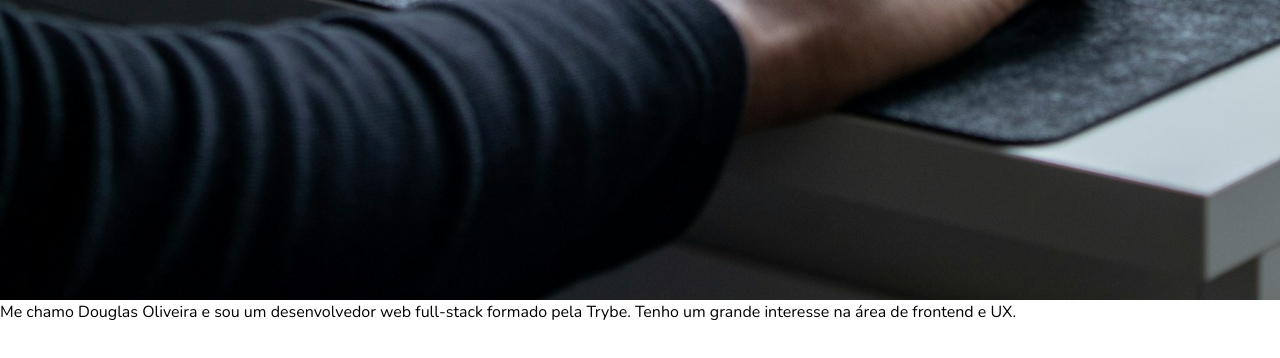
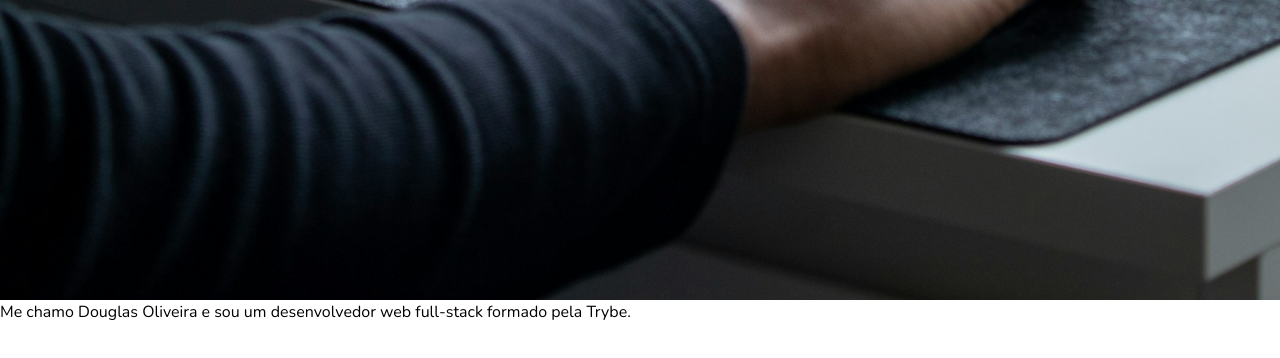
Before and after one commit to odouglasoliveira/my-portfolio, a React (Vite) app: page / in a window 1280 px wide. Shown: the part 1468-1826 px from the top of the page. Built offline with nearby package versions, Linux system fonts and the light colour scheme.

Commit message:
minor changes on text about me

```diff
--- a/src/components/About.jsx
+++ b/src/components/About.jsx
@@ -44,7 +44,7 @@ const About = () => {
             <div className="flex items-center justify-center gap-12 fade-in-horizontal">
               <img src={Image1} alt="" className="w-1/3 h-auto mr-8 rounded-2xl" />
               <p className="text-3xl font-bold w-1/3">
-                Me chamo Douglas Oliveira e sou um desenvolvedor web full-stack formado pela Trybe. Tenho um grande interesse na área de frontend e UX.
+                Me chamo Douglas Oliveira e sou um desenvolvedor web full-stack formado pela Trybe.
               </p>
             </div>
             <div className="flex items-center justify-center gap-12 fade-in-horizontal">
--- a/src/components/Projects.jsx
+++ b/src/components/Projects.jsx
@@ -6,7 +6,7 @@ const projects = [
     id: 1,
     title: "Trybe Tunes",
     description: "Um projeto simulando uma SPA de músicas. Onde é possível pesquisar, ouvir e favoritar prévias de músicas. Construida usando a API do iTunes.",
-    image: TrybeTunesImage // Substitua por URLs reais
+    image: TrybeTunesImage
   }
 ];
 
```
